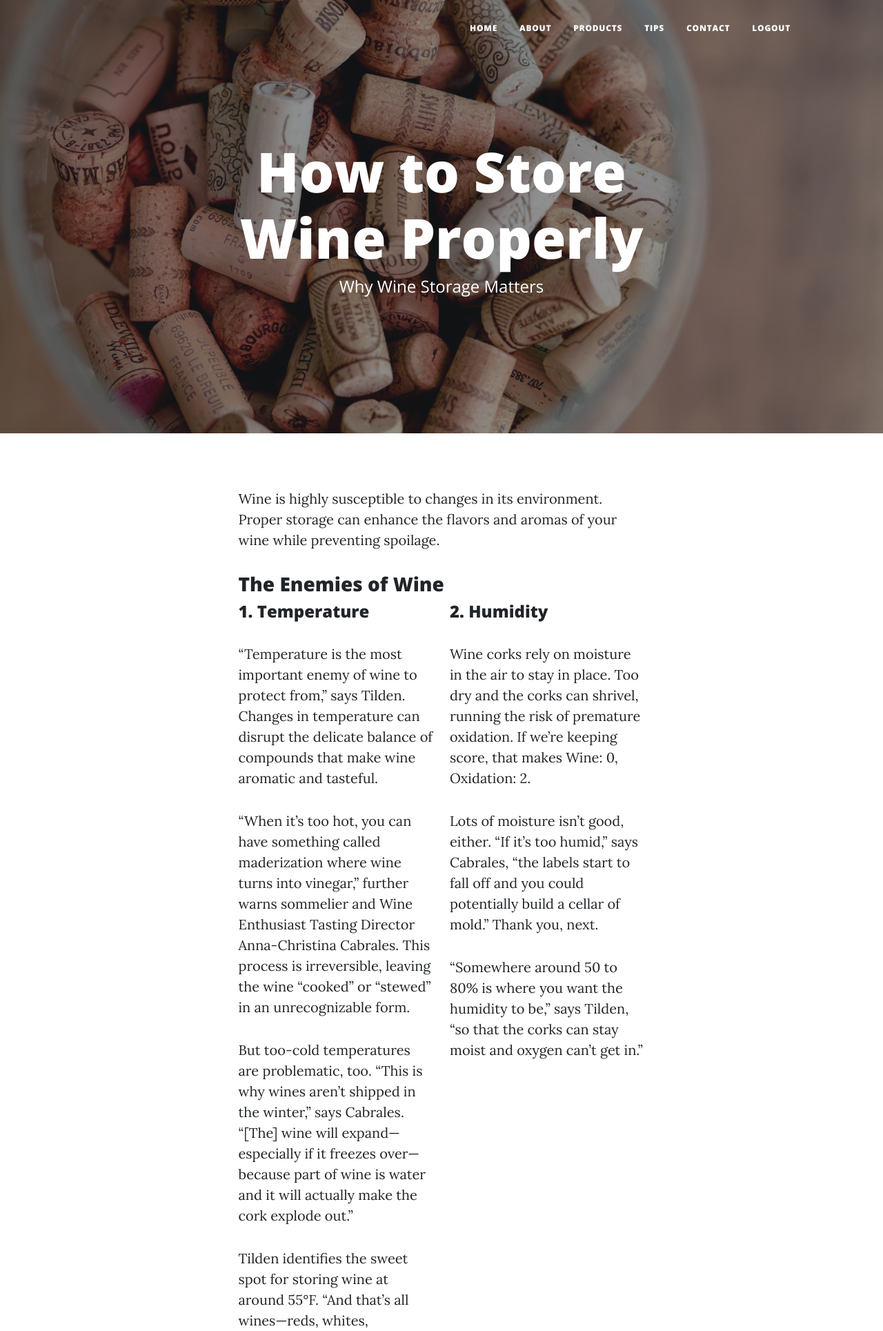
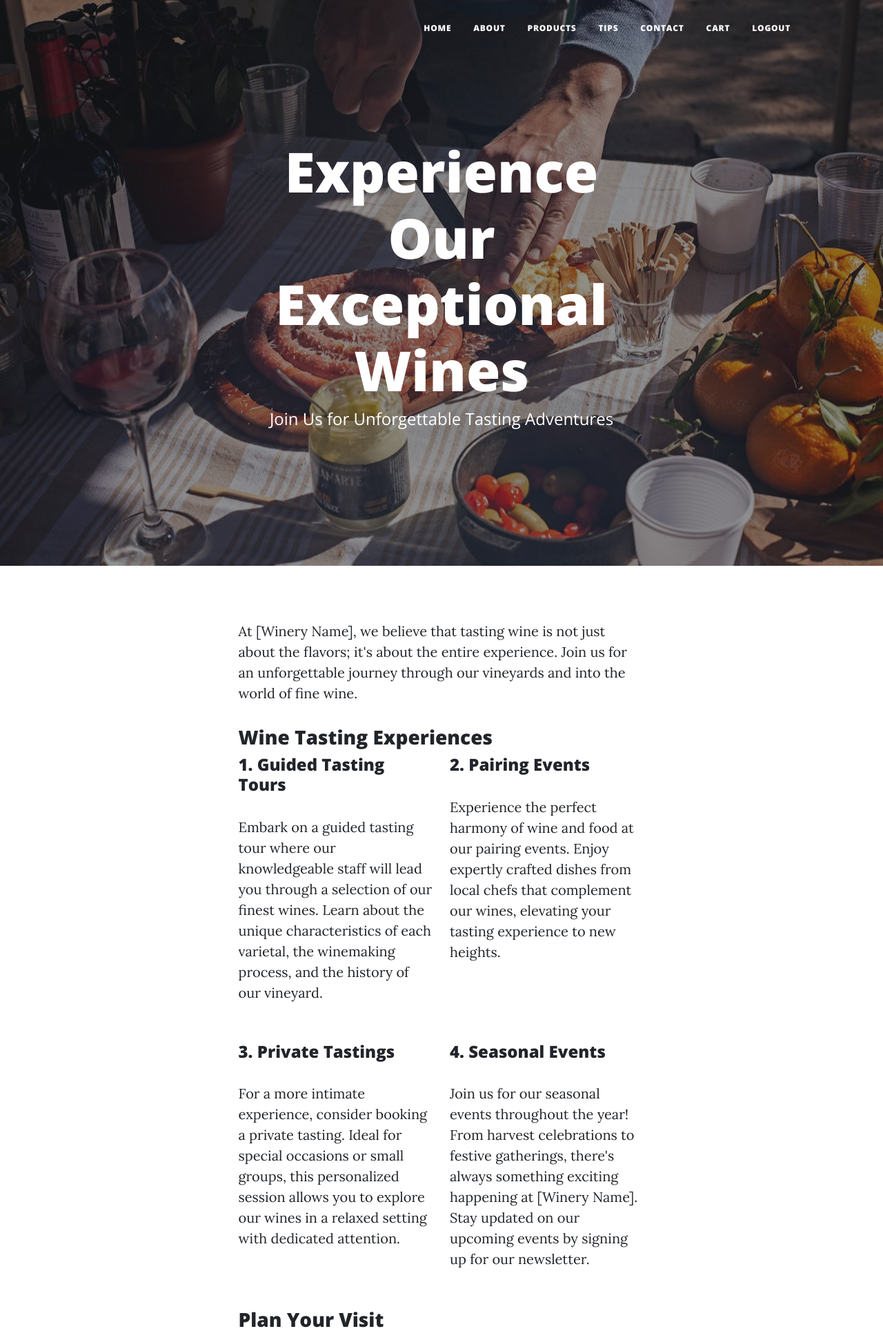
Before and after one commit to roudasaffuri/Winery, a Flask app: page /about in a window 1280 px wide. Shown: the top 1929 px of the page at 69% size. Run offline with Flask 3, Linux system fonts and the light colour scheme; the visitor is signed in with stand-in values (Sample User, id 1); some libraries are stand-ins or nearby versions.

Commit message:
Merge remote-tracking branch 'origin/master'

```diff
--- a/login.py
+++ b/login.py
@@ -16,7 +16,6 @@ def log(username, password):
                 # Verify the password directly (not recommended for production)
                 if stored_password == password:
                     session['username'] = username
-                    print(session['username'])
                     return redirect(url_for('home'))  # Redirect to a success page
                 else:
                     flash("Invalid password", "error")
--- a/main.py
+++ b/main.py
@@ -43,6 +43,11 @@ def tips():
     return render_template("tips.html")
 
 
+@app.route("/cart")
+def cart():
+    return render_template("cart.html")
+
+
 @app.route("/contact", methods=["GET", "POST"])
 def contact():
     if request.method == "POST":
--- a/templates/about.html
+++ b/templates/about.html
@@ -7,61 +7,52 @@
     <div class="row gx-4 gx-lg-5 justify-content-center">
       <div class="col-md-10 col-lg-8 col-xl-7">
         <div class="page-heading">
-          <h1>How to Store Wine Properly</h1>
-          <span class="subheading">Why Wine Storage Matters</span>
+          <h1>Experience Our Exceptional Wines</h1>
+          <span class="subheading">Join Us for Unforgettable Tasting Adventures</span>
         </div>
       </div>
     </div>
   </div>
 </header>
 
+
+<!-- Main Content -->
 <!-- Main Content -->
 <main class="mb-4">
   <div class="container px-4 px-lg-5">
     <div class="row gx-4 gx-lg-5 justify-content-center">
       <div class="col-md-10 col-lg-8 col-xl-7">
 
-        <p>Wine is highly susceptible to changes in its environment. Proper storage can enhance the flavors and aromas of your wine while preventing spoilage.</p>
+        <p>At [Winery Name], we believe that tasting wine is not just about the flavors; it's about the entire experience. Join us for an unforgettable journey through our vineyards and into the world of fine wine.</p>
 
         <section>
-          <h3>The Enemies of Wine</h3>
+          <h3>Wine Tasting Experiences</h3>
           <div class="row">
             <div class="col-md-6 mb-4">
-              <h4>1. Temperature</h4>
-              <p>“Temperature is the most important enemy of wine to protect from,” says Tilden. Changes in temperature can disrupt the delicate balance of compounds that make wine aromatic and tasteful.</p>
-              <p>“When it’s too hot, you can have something called maderization where wine turns into vinegar,” further warns sommelier and Wine Enthusiast Tasting Director Anna-Christina Cabrales. This process is irreversible, leaving the wine “cooked” or “stewed” in an unrecognizable form.</p>
-              <p>But too-cold temperatures are problematic, too. “This is why wines aren’t shipped in the winter,” says Cabrales. “[The] wine will expand—especially if it freezes over—because part of wine is water and it will actually make the cork explode out.”</p>
-              <p>Tilden identifies the sweet spot for storing wine at around 55°F. “And that’s all wines—reds, whites, sparkling, fortified.”</p>
+              <h4>1. Guided Tasting Tours</h4>
+              <p>Embark on a guided tasting tour where our knowledgeable staff will lead you through a selection of our finest wines. Learn about the unique characteristics of each varietal, the winemaking process, and the history of our vineyard.</p>
             </div>
             <div class="col-md-6 mb-4">
-              <h4>2. Humidity</h4>
-              <p>Wine corks rely on moisture in the air to stay in place. Too dry and the corks can shrivel, running the risk of premature oxidation. If we’re keeping score, that makes Wine: 0, Oxidation: 2.</p>
-              <p>Lots of moisture isn’t good, either. “If it’s too humid,” says Cabrales, “the labels start to fall off and you could potentially build a cellar of mold.” Thank you, next.</p>
-              <p>“Somewhere around 50 to 80% is where you want the humidity to be,” says Tilden, “so that the corks can stay moist and oxygen can’t get in.”</p>
+              <h4>2. Pairing Events</h4>
+              <p>Experience the perfect harmony of wine and food at our pairing events. Enjoy expertly crafted dishes from local chefs that complement our wines, elevating your tasting experience to new heights.</p>
             </div>
           </div>
           <div class="row">
             <div class="col-md-6 mb-4">
-              <h4>3. Light</h4>
-              <p>When wine is exposed to the sun for too long, it is said to be “light-struck.” Consider it a sunburn for wine that never goes away—and smells awful.</p>
-              <p>Ultraviolet (U.V.) rays interact with the compounds in wine to produce unpleasant changes in its structure and flavor. “Once they get in, they can break down the tannins,” says Tilden. “Tannins protect wine, [which is] why you can see white wines turn quicker than red wines, since they don’t have that tannin protection on them.”</p>
-              <p>According to Tilden, this is why many wines are packaged in dark bottles, which act just like a layer of SPF. But keeping wine away from light can avoid U.V. damage altogether.</p>
+              <h4>3. Private Tastings</h4>
+              <p>For a more intimate experience, consider booking a private tasting. Ideal for special occasions or small groups, this personalized session allows you to explore our wines in a relaxed setting with dedicated attention.</p>
             </div>
             <div class="col-md-6 mb-4">
-              <h4>4. Position</h4>
-              <p>When wine is stored, you want it to experience as little movement as possible.</p>
-              <p>“Vibration can shake up the bottles to some degree, move the sediment around and can even create heat and friction inside the bottle,” says Tilden. “The molecular structure of the wine can change as that happens.”</p>
-              <p>Changes in structure equate to a changed experience while sipping. Like a bubble bath gone flat, it loses its entire appeal. Bottle position is also important for the cork.</p>
-              <p>“You want to lay the wines down on its side,” advises Cabrales. “That way the cork stays hydrated at all times.” Like controlling for humidity, this is another effort made to keep the cork moist and prevent oxygen from leeching in.</p>
+              <h4>4. Seasonal Events</h4>
+              <p>Join us for our seasonal events throughout the year! From harvest celebrations to festive gatherings, there's always something exciting happening at [Winery Name]. Stay updated on our upcoming events by signing up for our newsletter.</p>
             </div>
           </div>
-          <div class="row">
-            <div class="col-md-6 mb-4">
-              <h4>5. Odors</h4>
-              <p>Wine “breathes” through its corks. “Off odors from a room or a garage can get into a bottle over time and really affect the flavors and aromas of the wine,” says Tilden. Cigar smells are another common culprit.</p>
-              <p>The TL;DR: Maybe don’t keep your wine near the trash or your cat’s litterbox.</p>
-            </div>
-          </div>
+        </section>
+
+        <section>
+          <h3>Plan Your Visit</h3>
+          <p>We invite you to visit us at our picturesque location. Our tasting room is open [insert days and hours], and no reservation is needed for small groups. For larger parties, please contact us in advance to ensure a delightful experience.</p>
+          <p>Experience the passion and dedication that goes into every bottle of [Winery Name] wine. We look forward to welcoming you!</p>
         </section>
 
       </div>
@@ -69,6 +60,7 @@
   </div>
 </main>
 
+
  {% include "footer.html" %}
 {% else %}
     <p>Please go to the <a href="/">index page</a>.</p>
--- a/templates/header.html
+++ b/templates/header.html
@@ -31,6 +31,7 @@
                         <li class="nav-item"><a class="nav-link px-lg-3 py-3 py-lg-4" href="{{ url_for('products') }}">Products</a></li>
                         <li class="nav-item"><a class="nav-link px-lg-3 py-3 py-lg-4" href="{{ url_for('tips') }}">Tips</a></li>
                         <li class="nav-item"><a class="nav-link px-lg-3 py-3 py-lg-4" href="{{ url_for('contact') }}">Contact</a></li>
+                        <li class="nav-item"><a class="nav-link px-lg-3 py-3 py-lg-4" href="{{ url_for('cart') }}">Cart</a></li>
                         <li class="nav-item"><a class="nav-link px-lg-3 py-3 py-lg-4" href="{{ url_for('logout') }}">logout</a></li>
                     </ul>
                 </div>
--- a/templates/products.html
+++ b/templates/products.html
@@ -9,7 +9,7 @@
       <div class="col-md-10 col-lg-8 col-xl-7">
         <div class="page-heading">
 
-          <h1 style="color: white;">S T O R E </h1>
+          <h1 style="color: white;">PRODUCTS </h1>
         </div>
       </div>
     </div>
@@ -26,8 +26,7 @@
                         <h5 class="card-title">{{ wine.title }}</h5>
                         <h6 class="card-subtitle mb-2 text-muted">{{ wine.province }}, {{ wine.country }}</h6>
                         <p class="card-text">{{ wine.description }}</p>
-                        <p class="amount">{{ wine.price }}</p>
-                        <a href="#" class="btn btn-primary">Add to Cart</a>
+                        <p class="amount">{{ wine.price }} $</p>
                     </div>
                 </div>
             </div>
--- a/templates/tips.html
+++ b/templates/tips.html
@@ -2,7 +2,7 @@
 {% include "header.html" %}
 
 <!-- Page Header -->
-<header class="masthead" style="background-image: url('../static/assets/img/about-bg.jpg')">
+<header class="masthead" style="background-image: url('../static/assets/img/tips-bg.jpg')">
   <div class="container position-relative px-4 px-lg-5">
     <div class="row gx-4 gx-lg-5 justify-content-center">
       <div class="col-md-10 col-lg-8 col-xl-7">
--- a/wine.py
+++ b/wine.py
@@ -19,8 +19,8 @@ class Wine:
 
 def get_wines():
     total_wines = []
-    wines = requests.get("https://api.npoint.io/e92c93ac5012d4a6a315").json()
-    print(wines)
+    wines = requests.get("https://api.npoint.io/0bc53b6f473799086e41").json()
+
     for w in wines:
         wine = Wine(w['img'], w['price'], w['title'], w['country'], w['province'], w['description'])
         total_wines.append(wine)
```
Also changed, not shown: templates/cart.html (added, +27 -0 lines), static/assets/img/about-bg.jpg, static/assets/img/home-bg.jpg, static/assets/img/login.jpg (deleted), static/assets/img/tips-bg.jpg (added).
